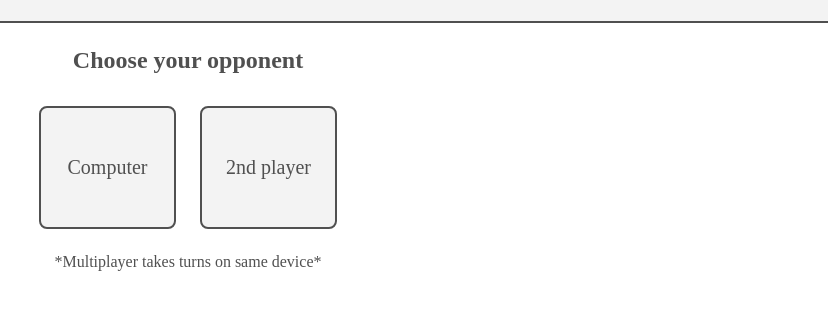
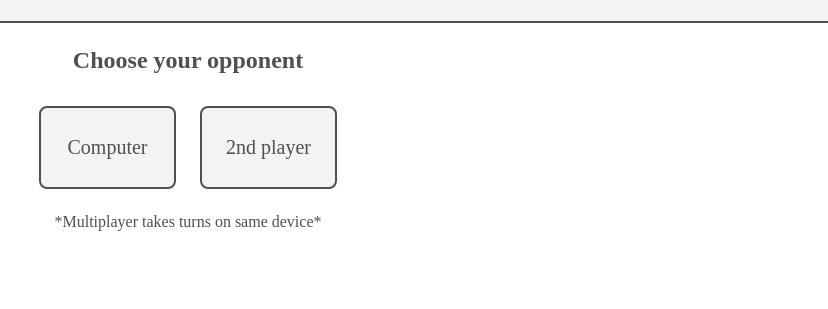
Before and after one commit to WitherMite/battleship, a website with bundled scripts: page index.html in a window 1280 px wide. Shown: the part 67-376 px from the top of the page, without its empty margins (452-1280 px from the left). Built offline with nearby package versions, Linux system fonts and the light colour scheme.

Commit message:
Change menu button size

```diff
--- a/style.css
+++ b/style.css
@@ -271,7 +271,7 @@ header h1 {
     background-color: var(--secondary-color);
     border: 2px solid var(--font-color);
     border-radius: 8px;
-    padding: 3rem 1.5rem;
+    padding: 1.75rem 1.5rem;
 }
 
 .menu-btn:hover {
```
